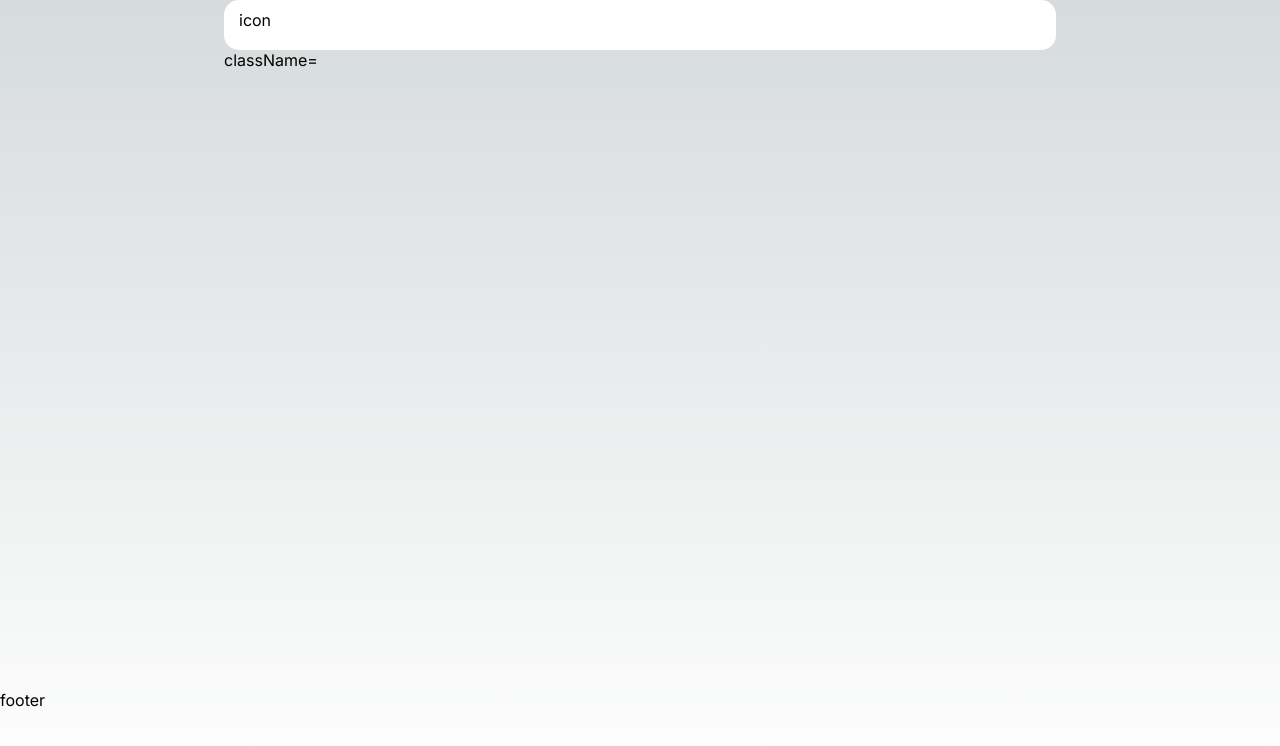
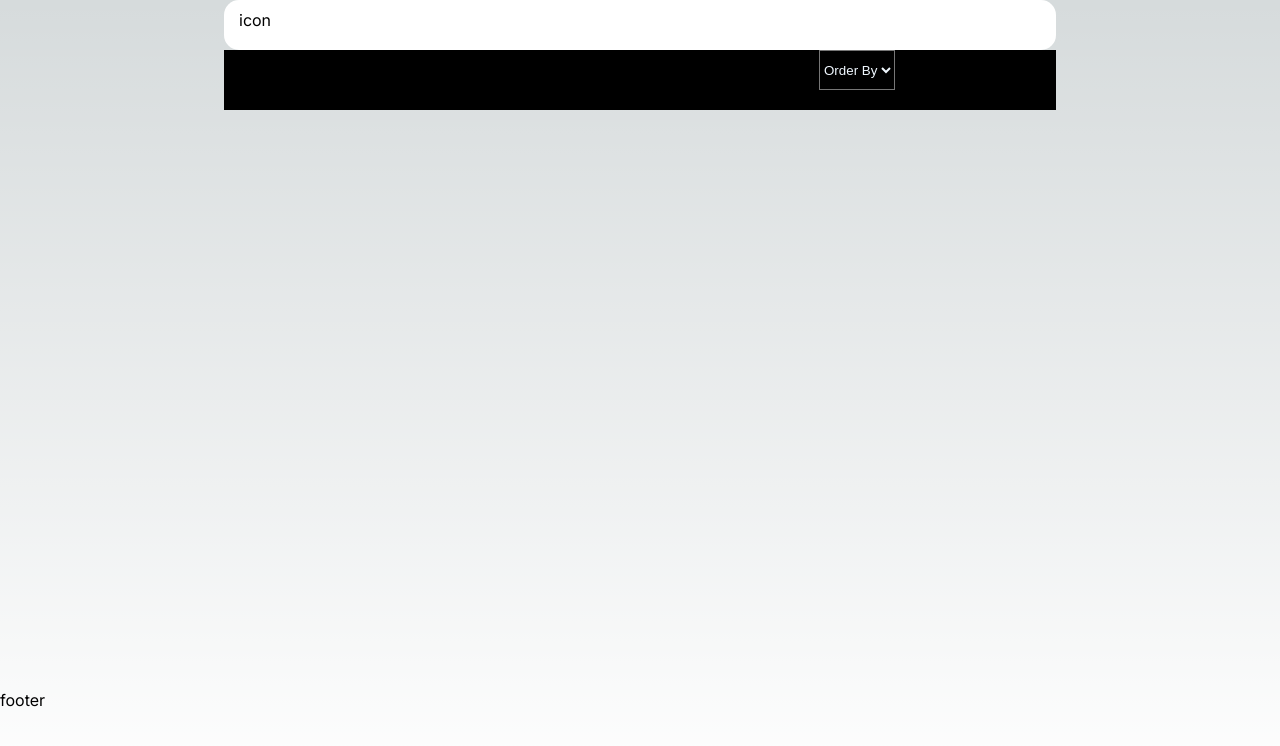
Before and after one commit to well1791/web-player-1, a Next.js app: page / in a window 1280 px wide. Shown: the top 746 px of the page. Built offline with nearby package versions, Linux system fonts and the light colour scheme.

Commit message:
Orden button

```diff
--- a/src/app/page.module.css
+++ b/src/app/page.module.css
@@ -36,5 +36,15 @@
   background-color: black;
   width: 832px;
   height: 60px;
-  position: relative;
+  position: center;
+
 }
+
+.orderButton{
+  width: auto;
+  height: 40px;
+  position: absolute;
+  right: 385px;
+  color: aliceblue;
+  background: black;
+}
--- a/src/app/page.tsx
+++ b/src/app/page.tsx
@@ -9,7 +9,13 @@ export default function Home() {
           <span className={styles.icon}>icon</span>
           <input className={styles.searchBar} type="text" />
         </div>
-        <div> className={styles.Rectangle}</div>
+        <div className={styles.rectangle}>
+          <select className={styles.orderButton}>
+            <option disabled selected>Order By</option>
+            <option>Date</option>
+            <option>Title</option>
+          </select>
+        </div>
       </main>
       <footer className={styles.footer}>footer</footer>
     </div>
```
